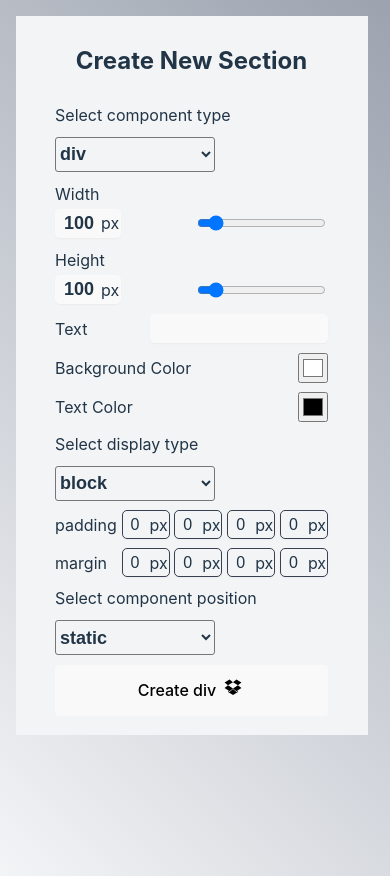
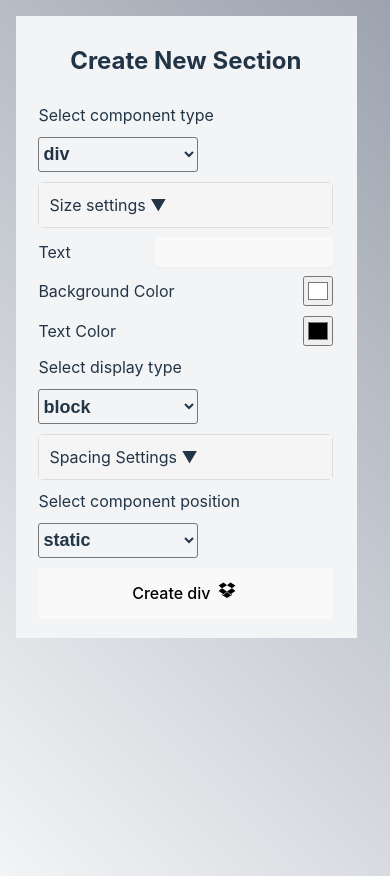
Before and after one commit to remind1990/oliver-test, a React (Vite) app: page /dashboard in a window 390 px wide. Shown: the top 876 px of the page. Built offline with nearby package versions, Linux system fonts and the light colour scheme.

Commit message:
better mobile screen spacing commit

```diff
--- /dev/null
+++ b/src/features/ui/Accordion.jsx
@@ -0,0 +1,49 @@
+import React, { useEffect, useState } from 'react';
+import styled from 'styled-components';
+
+const AccordionSection = styled.div`
+  border: 1px solid #ddd;
+  border-radius: 5px;
+`;
+
+const AccordionButton = styled.div`
+  background-color: #f5f5f5;
+  padding: 10px;
+  cursor: pointer;
+  display: flex;
+  justify-content: space-between;
+  align-items: center;
+  transition: background-color 0.3s;
+`;
+
+const AccordionContent = styled.div`
+  overflow: hidden;
+  padding: 0 10px;
+  transition: all 0.3s;
+  max-height: ${(props) => (props.isOpen ? '1000px' : '0')};
+`;
+
+const Accordion = ({ title, children }) => {
+  const [isOpen, setIsOpen] = useState(true);
+  useEffect(() => {
+    const screenWidth = window.innerWidth;
+    if (screenWidth <= 768) {
+      setIsOpen(false);
+    }
+  }, []);
+
+  const toggleAccordion = () => {
+    setIsOpen(!isOpen);
+  };
+
+  return (
+    <AccordionSection>
+      <AccordionButton onClick={toggleAccordion}>
+        {title} {isOpen ? '▲' : '▼'}
+      </AccordionButton>
+      <AccordionContent isOpen={isOpen}>{children}</AccordionContent>
+    </AccordionSection>
+  );
+};
+
+export default Accordion;
--- a/src/features/ui/Form.jsx
+++ b/src/features/ui/Form.jsx
@@ -15,6 +15,7 @@ import {
 import { DiDropbox } from 'react-icons/di';
 import { GiPowerButton } from 'react-icons/gi';
 import IconButton from './IconButton';
+import Accordion from './Accordion';
 
 const StyledForm = styled.form`
   display: flex;
@@ -203,6 +204,7 @@ export default function Form({
           </Select>
         </>
       )}
+      <Accordion title="Size settings">
         <VerticalFormRow>
           <label htmlFor="width">Width</label>
           <HorizontalFormRow>
@@ -249,6 +251,7 @@ export default function Form({
             />
           </HorizontalFormRow>
         </VerticalFormRow>
+      </Accordion>
       <HorizontalFormRow>
         <label htmlFor="innerText">Text</label>
         <Input
@@ -293,6 +296,7 @@ export default function Form({
           </option>
         ))}
       </Select>
+      <Accordion title="Spacing Settings">
         {spacingInputs.map((row) =>
           renderSpacingInputs(
             row,
@@ -300,7 +304,7 @@ export default function Form({
             handleSpacingChange
           )
         )}
-
+      </Accordion>
       <label htmlFor="positionType">Select component position</label>
       <Select
         id="positionType"
--- a/src/features/ui/Input.jsx
+++ b/src/features/ui/Input.jsx
@@ -29,6 +29,7 @@ const Input = styled.input`
   color: inherit;
   ${(props) => variations[props.variation]}
 `;
+
 Input.defaultProps = {
   variation: '',
   size: '',
@@ -42,7 +43,15 @@ const InputContainer = styled.div`
     position: absolute;
     top: 50%;
     transform: translateY(-50%) translateX(-110%);
-    color: inherit;
+    color: gray;
+    opacity: 0.5;
+    transition: opacity 0.3s;
+  }
+
+  &:hover::after,
+  &:focus::after,
+  &:active::after {
+    opacity: 0;
   }
 `;
 
--- a/src/features/ui/Result.jsx
+++ b/src/features/ui/Result.jsx
@@ -7,6 +7,10 @@ import ReusableComponent from './ReusableComponent';
 const StyledResult = styled.section`
   width: 90%;
   margin: 0 auto;
+  @media (max-width: 767px) {
+    width: 100%;
+    grid-row: 2;
+  }
 `;
 
 export default function Result() {
--- a/src/features/ui/SideBar.jsx
+++ b/src/features/ui/SideBar.jsx
@@ -12,6 +12,9 @@ const StyledSidebar = styled.aside`
   align-items: center;
   gap: 1rem;
   height: fit-content;
+  @media (max-width: 767px) {
+    grid-row: 1/ 1;
+  }
 `;
 
 export default function Sidebar() {
--- a/src/pages/Dashboard.jsx
+++ b/src/pages/Dashboard.jsx
@@ -7,6 +7,11 @@ const StyledDashboard = styled.div`
   grid-template-columns: 22rem 1fr;
   grid-template-rows: auto 1fr;
   height: 100vh;
+  @media (max-width: 767px) {
+    grid-template-columns: 1fr 1fr;
+    grid-template-rows: 1fr 1fr;
+    gap: 1rem;
+  }
 `;
 
 export default function Dashboard() {
--- a/src/pages/EditPanel.jsx
+++ b/src/pages/EditPanel.jsx
@@ -18,6 +18,7 @@ const StyledDiv = styled.div`
   @media (max-width: 767px) {
     grid-template-columns: 1fr 1fr;
     grid-template-rows: 1fr 1fr;
+    gap: 1rem;
   }
 `;
 const DisplayComonentPanel = styled.div`
```
Lines whose indentation alone changed are shown as unchanged.
